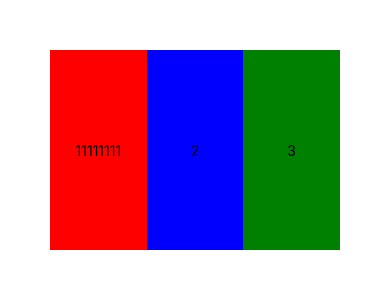
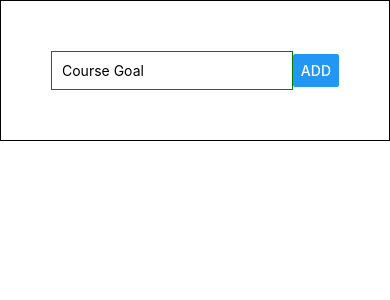
Before and after one commit to rossmawd/react-native-test-app, a React Native app: screen / in a window 390 px wide. Shown: the top 300 px of the page. Built offline with nearby package versions, Linux system fonts and the light colour scheme.

Commit message:
using FlatList for infinite scroll

```diff
--- a/App.js
+++ b/App.js
@@ -1,48 +1,76 @@
-import React from "react";
-import { Text, View } from "react-native";
+import React, { useState, useEffect } from "react";
+import { StyleSheet, Text, View, TextInput, Button, FlatList } from "react-native";
 
 export default function App() {
+  const [enteredGoal, setEnteredGoal] = useState("");
+  const [courseGoals, setCourseGoals] = useState([]);
+
+  function getInputHandler(enteredText) {
+    setEnteredGoal(enteredText);
+  }
+
+  //ONLY console.log if the courseGoals have changed
+  useEffect(() => {
+    console.log(courseGoals);
+  }, [courseGoals]);
+
+  const addGoalHandler = () => {
+    setCourseGoals(courseGoals => [...courseGoals,
+    { key: Math.random().toString(), value: enteredGoal }
+    ]);
+  };
+
   return (
-    <View
-      style={{
-        padding: 50,
-        flexDirection: "row",
-        width: '100%',
-        height: 300,
-        justifyContent: "space-around",
-        alignItems: "stretch"
-      }}
-    >
-      <View
-        style={{
-          backgroundColor: "red",
-          justifyContent: "center",
-          alignItems: "center",
-          flex: 1
-        }}
-      >
-        <Text>11111111</Text>
+    <View style={styles.screen}>
+      <View style={styles.inputContainer}>
+        <TextInput
+          placeholder="Course Goal"
+          style={styles.input}
+          onChangeText={getInputHandler}
+          value={enteredGoal}
+        />
+        <Button onPress={addGoalHandler} title="ADD" />
       </View>
-      <View
-        style={{
-          backgroundColor: "blue",
-          justifyContent: "center",
-          alignItems: "center",
-          flex: 1
-        }}
-      >
-        <Text>2</Text>
-      </View>
-      <View
-        style={{
-          backgroundColor: "green",
-          justifyContent: "center",
-          alignItems: "center",
-          flex: 1
-        }}
-      >
-        <Text>3</Text>
-      </View>
+      <View />
+      <FlatList data={courseGoals} renderItem={itemData => (
+        <View style={styles.listItem}>
+          <Text >{itemData.item.value}</Text>
+        </View>
+      )} />
+      {/* {courseGoals.map((goal, i) => (
+          <View style={styles.listItem} key={i}>
+            <Text >{goal}</Text>
+          </View>
+
+        ))} */}
+
     </View>
   );
 }
+
+const styles = StyleSheet.create({
+  screen: {
+    padding: 50,
+    borderColor: "black",
+    borderWidth: 1
+  },
+  inputContainer: {
+    flexDirection: "row",
+    justifyContent: "space-between",
+    alignItems: "center"
+  },
+  input: {
+    width: "90%",
+    borderColor: "green",
+    borderWidth: 1,
+    padding: 10
+  },
+  listItem: {
+    padding: 10,
+    width: "50%",
+    margin: 5,
+    backgroundColor: 'yellow',
+    borderColor: 'blue',
+    borderWidth: 1
+  }
+});
```
